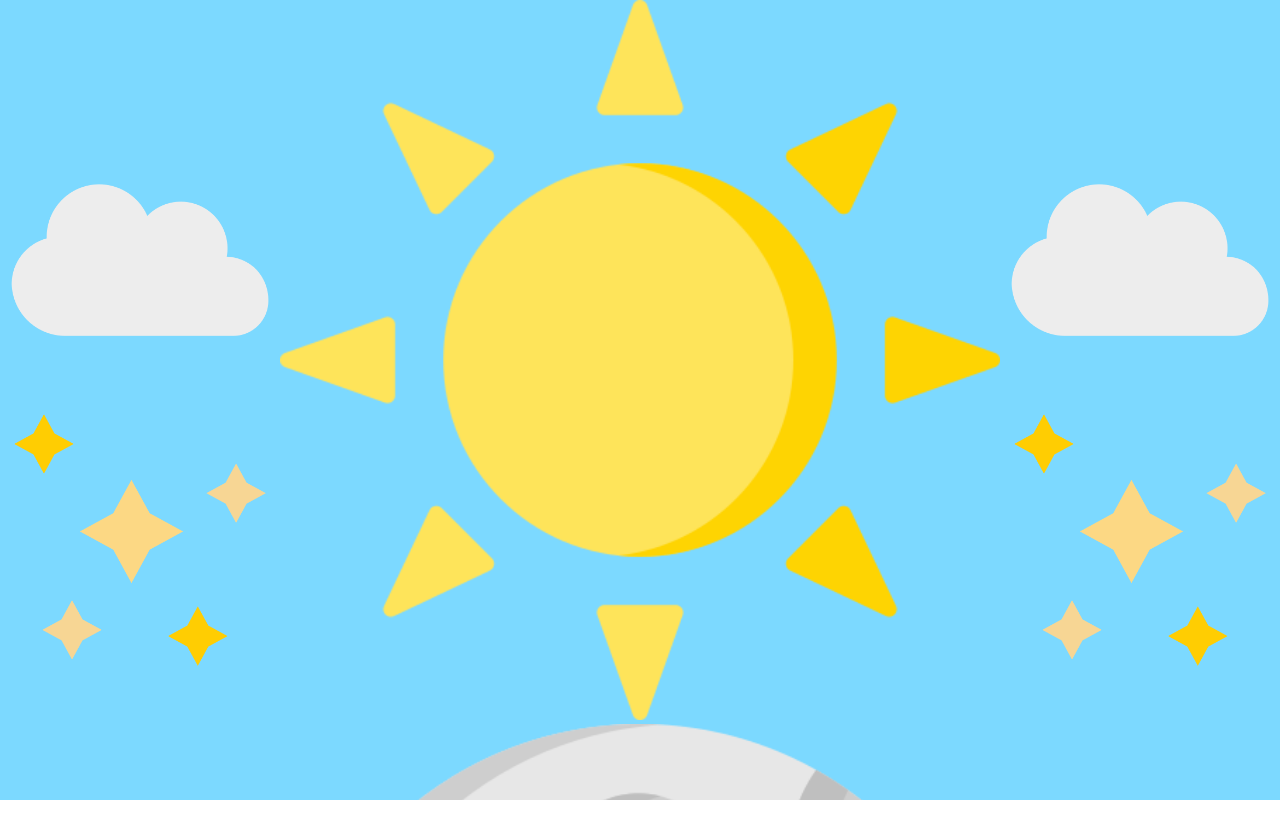
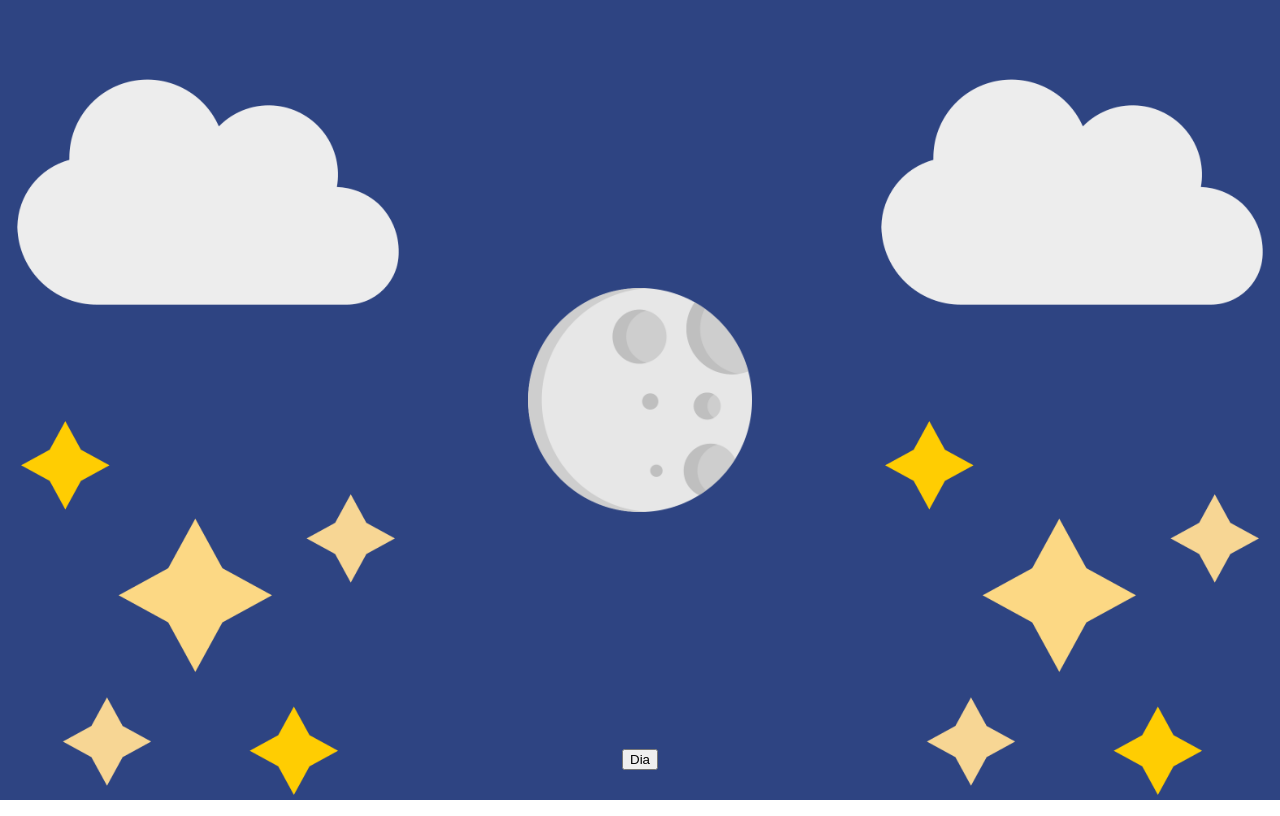
Before and after one commit to linikers/DiaNoite, a plain HTML site: page index.html in a window 1280 px wide. Drawn offline with Linux system fonts and the light colour scheme.

Commit message:
versão 0.03

```diff
--- a/index.html
+++ b/index.html
@@ -9,7 +9,7 @@
     <title>Dia e Noite</title>
 </head>
 <body>
-    <section class="sky">
+    <section class="sky night">
         <div class="side">
             <img src="./imgs/nuvem.png" alt="nuvem" class="left-cloud">
             <img src="./imgs/estrelas.png" alt="estrela" class="left-star">
--- a/main.js
+++ b/main.js
@@ -0,0 +1,15 @@
+let sky = document.querySelector(".sky")
+let button = document.querySelector(".button")
+
+function toggleDiaNoite(){
+    if(sky.classList.contains("night")){
+        sky.classList.remove("night")
+        button.innerText = "Dia"
+    }else {
+        sky.classList.add("night")
+        button.innerText = "Noite"
+    }
+}
+
+button.addEventListener("click", toggleDiaNoite)
+console.log("main rodando")
--- a/style.css
+++ b/style.css
@@ -8,21 +8,48 @@ img {
     background-color: #7cd9ff;
     display: flex;
     width: 100vw;
-    overflow: hidden;
+
     height: 100vh;
+    transition: 1.5s;
 }
-.nigth {
+.night {
     background-color: #2e4482;
 }
-.midlle, .side {
+.middle, .side {
     display: flex;
     flex-direction: column;
     justify-content: center;
     align-items: center;
+    position: relative;
 }
-.midlle {
+.middle {
     width: 35%;
 }
+
 .side {
    width: 32.5%;
 }
+
+.sun {
+    position: absolute;
+    transition: 1.5s;
+}
+
+.night .sun {
+    transform: translateY(-100vh);
+}
+
+.moon {
+    width: 50%;
+    position: absolute;
+    transition: 1s;
+    transform: translateY(100vh);
+}
+.night .moon{
+    transform: translateY(0);
+}
+
+.button {
+    position: absolute;
+    bottom: 30px;
+}
```
